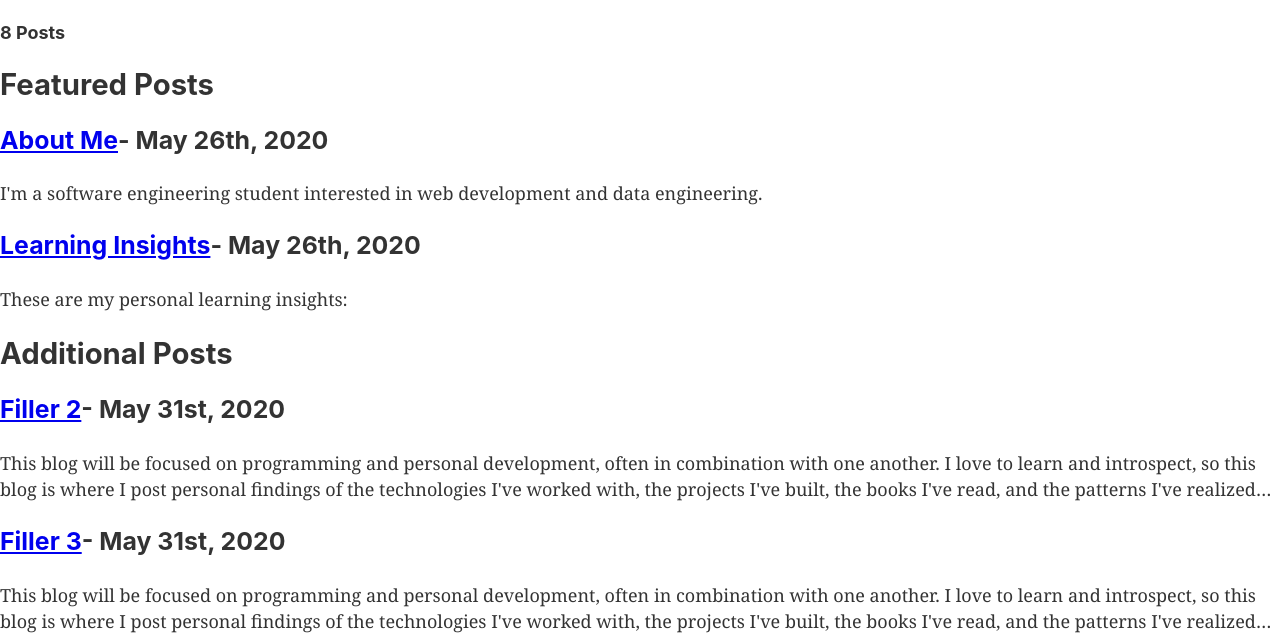
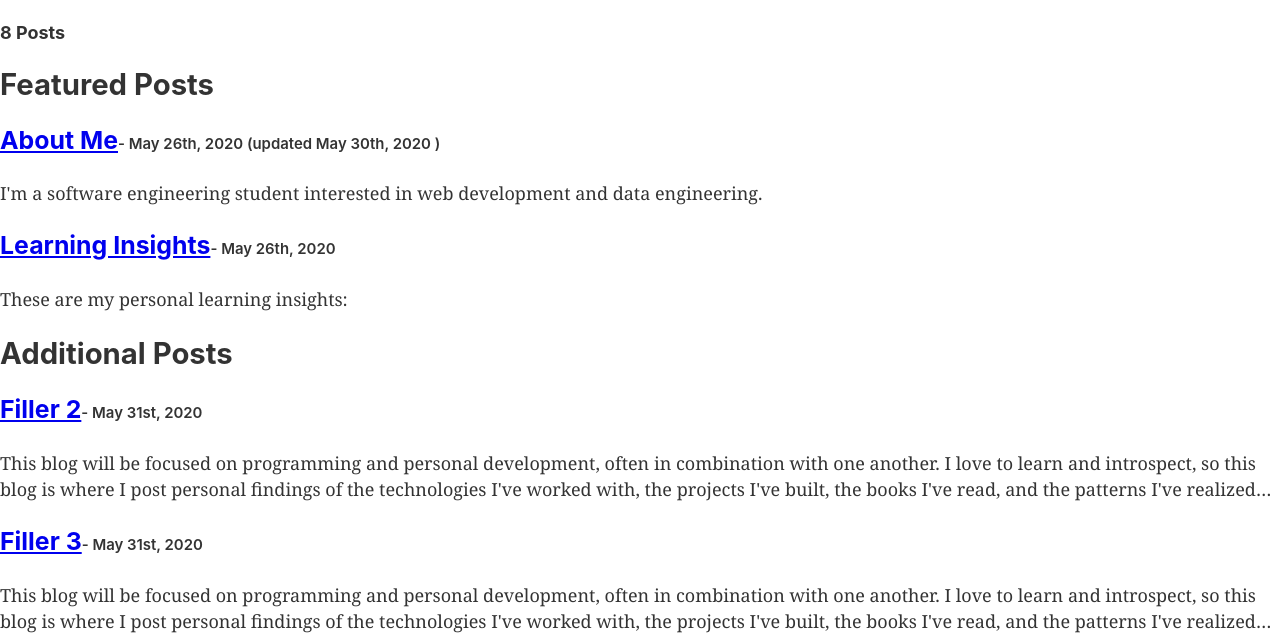
Before and after one commit to AnimeshKC/PersonalBlog, a Gatsby site: page / in a window 1280 px wide. Shown: the part 163-800 px from the top of the page. Built offline with nearby package versions, Linux system fonts and the light colour scheme; Gatsby itself is replaced by a stand-in of ours.

Commit message:
date display formatting

```diff
--- a/src/components/layout.css
+++ b/src/components/layout.css
@@ -3,6 +3,10 @@ html {
   -ms-text-size-adjust: 100%;
   -webkit-text-size-adjust: 100%;
   height: 100%;
+}
+.dateDisplay {
+  font-size: 0.6em;
+  font-weight: 600;
 }
 body {
   margin: 0;
--- a/src/components/postDisplay.js
+++ b/src/components/postDisplay.js
@@ -1,6 +1,6 @@
 import { Link } from "gatsby"
 import React from "react"
-
+import "./layout.css"
 function PostDisplay(props) {
   if (props.postsArray.length) {
     return (
@@ -13,6 +13,15 @@ function PostDisplay(props) {
                   {node.frontmatter.title}
                 </Link>
                 <span className="dateDisplay">- {node.frontmatter.date}</span>
+                <span className="dateDisplay"></span>
+                {node.frontmatter.updated ? (
+                  <span className="dateDisplay">
+                    {" "}
+                    (updated {node.frontmatter.updated} )
+                  </span>
+                ) : (
+                  ""
+                )}
               </h3>
               <p>{node.excerpt}</p>
             </div>
```
